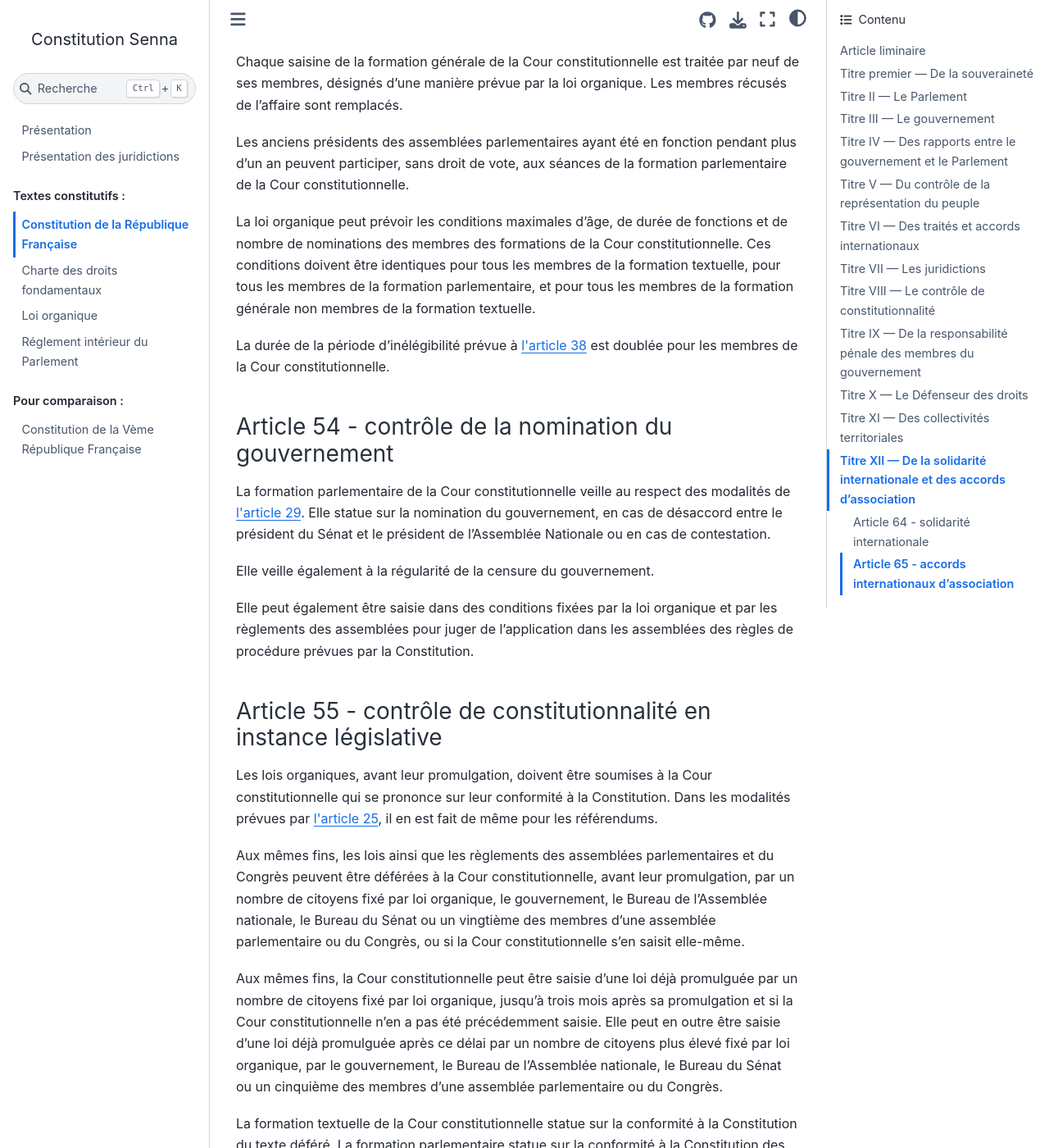
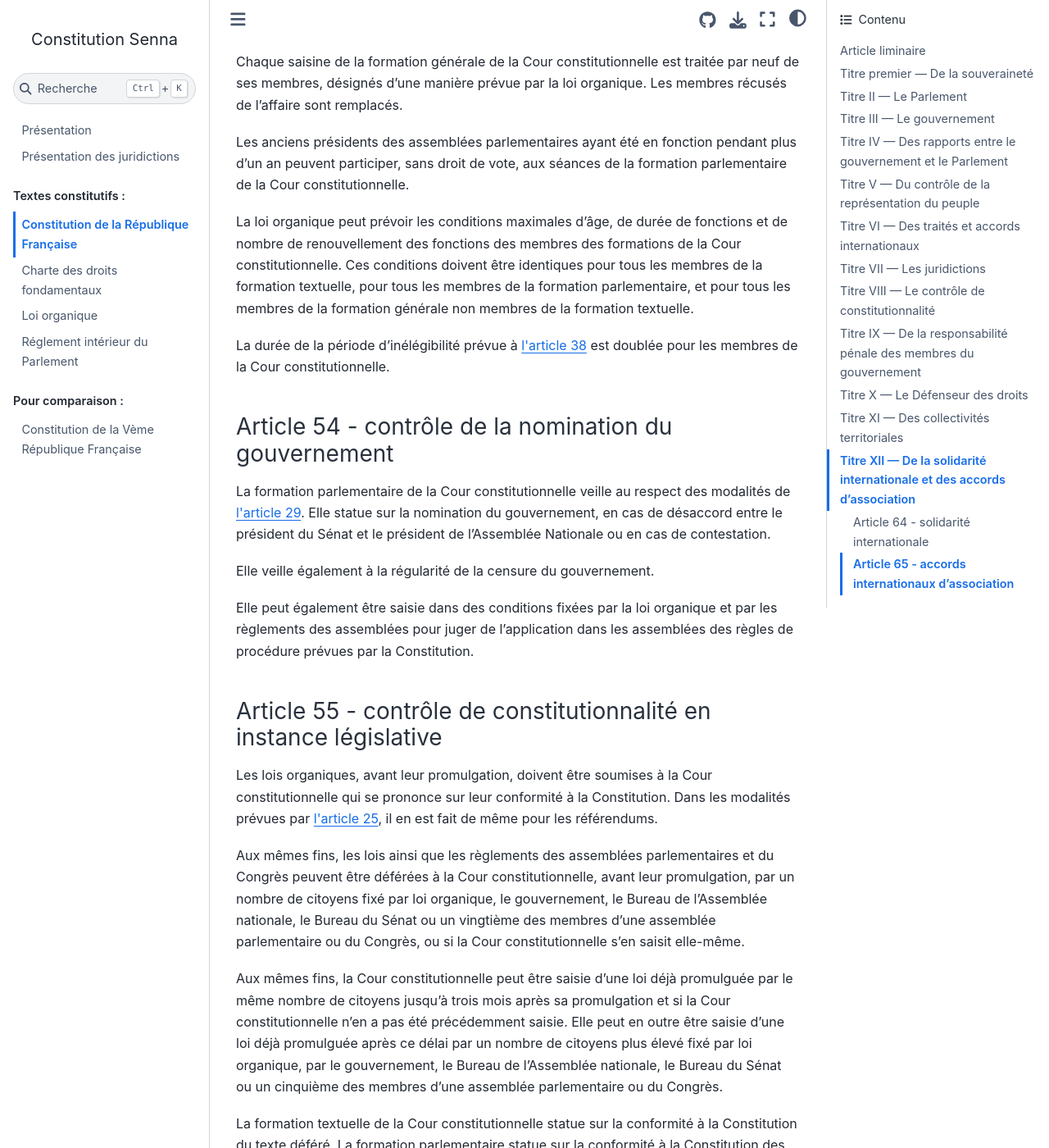
Before and after one commit to Gouvernathor/senna, a Sphinx documentation site: the page built from source/constitution.rst, in a window 1280 px wide and 1400 px high, scrolled down 20801 px. Shown: the whole window at 82% size. Built offline with Sphinx 7.4.7 and the Sphinx Book theme 1.1.4, drawn with Linux system fonts in a browser that asks for light colours; some of the changed text lies outside the part shown.

Commit message:
détails

```diff
--- a/source/constitution.rst
+++ b/source/constitution.rst
@@ -218,7 +218,7 @@
 
 .. article:: référendums
 
-Un référendum est convoqué par le Parlement, par l'Assemblée nationale seule dans le cadre prévu par :artref:`adoption par une seule assemblée`, par une assemblée constituante ou par une pétition rassemblant trois centièmes des citoyens, afin de soumettre un texte à l'approbation du peuple. La loi organique en prévoit les modalités.
+Un référendum est convoqué par le Parlement, par l'Assemblée nationale seule dans le cadre prévu par :artref:`adoption par une seule assemblée`, par une assemblée constituante, ou par une pétition rassemblant trois centièmes des citoyens, afin de soumettre un texte à l'approbation du peuple. La loi organique en prévoit les modalités.
 
 Le vote doit avoir lieu dans les trois mois suivant le déclenchement du référendum, sauf par dérogation du Parlement dans le cas où le référendum est d'origine parlementaire. L'administration est responsable de sa tenue.
 
@@ -492,7 +492,7 @@
 
 Les anciens présidents des assemblées parlementaires ayant été en fonction pendant plus d'un an peuvent participer, sans droit de vote, aux séances de la formation parlementaire de la Cour constitutionnelle.
 
-La loi organique peut prévoir les conditions maximales d'âge, de durée de fonctions et de nombre de nominations des membres des formations de la Cour constitutionnelle. Ces conditions doivent être identiques pour tous les membres de la formation textuelle, pour tous les membres de la formation parlementaire, et pour tous les membres de la formation générale non membres de la formation textuelle.
+La loi organique peut prévoir les conditions maximales d'âge, de durée de fonctions et de nombre de renouvellement des fonctions des membres des formations de la Cour constitutionnelle. Ces conditions doivent être identiques pour tous les membres de la formation textuelle, pour tous les membres de la formation parlementaire, et pour tous les membres de la formation générale non membres de la formation textuelle.
 
 La durée de la période d'inélégibilité prévue à :artref:`inéligibilité post-mandature` est doublée pour les membres de la Cour constitutionnelle.
 
@@ -510,7 +510,7 @@
 
 Aux mêmes fins, les lois ainsi que les règlements des assemblées parlementaires et du Congrès peuvent être déférées à la Cour constitutionnelle, avant leur promulgation, par un nombre de citoyens fixé par loi organique, le gouvernement, le Bureau de l'Assemblée nationale, le Bureau du Sénat ou un vingtième des membres d'une assemblée parlementaire ou du Congrès, ou si la Cour constitutionnelle s'en saisit elle-même.
 
-Aux mêmes fins, la Cour constitutionnelle peut être saisie d'une loi déjà promulguée par un nombre de citoyens fixé par loi organique, jusqu'à trois mois après sa promulgation et si la Cour constitutionnelle n'en a pas été précédemment saisie. Elle peut en outre être saisie d'une loi déjà promulguée après ce délai par un nombre de citoyens plus élevé fixé par loi organique, par le gouvernement, le Bureau de l'Assemblée nationale, le Bureau du Sénat ou un cinquième des membres d'une assemblée parlementaire ou du Congrès.
+Aux mêmes fins, la Cour constitutionnelle peut être saisie d'une loi déjà promulguée par le même nombre de citoyens jusqu'à trois mois après sa promulgation et si la Cour constitutionnelle n'en a pas été précédemment saisie. Elle peut en outre être saisie d'une loi déjà promulguée après ce délai par un nombre de citoyens plus élevé fixé par loi organique, par le gouvernement, le Bureau de l'Assemblée nationale, le Bureau du Sénat ou un cinquième des membres d'une assemblée parlementaire ou du Congrès.
 
 La formation textuelle de la Cour constitutionnelle statue sur la conformité à la Constitution du texte déféré. La formation parlementaire statue sur la conformité à la Constitution des opérations parlementaires concernant le texte. La formation générale statue de toute autre question concernant la conformité à la Constitution.
 
--- a/source/presentation_juridictions.rst
+++ b/source/presentation_juridictions.rst
@@ -145,6 +145,7 @@
     seule la CC peut appliquer la constitution, pas les autres juridictions
     (le gouvernement ou le parlement aussi mais ce ne sont pas des juridictions)
     le contrôle de tous les actes pris directement en application de la constitution est exclusivement confié aux différentes formations de la CC
+    conditions de durée de mandat données en organique
 
 ------------------
 L'ordre judiciaire
```
